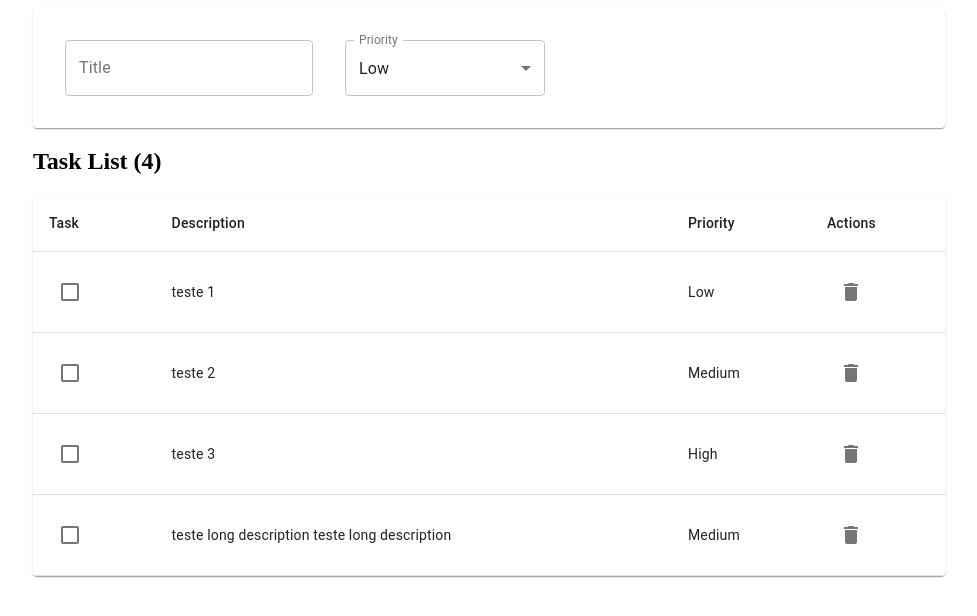
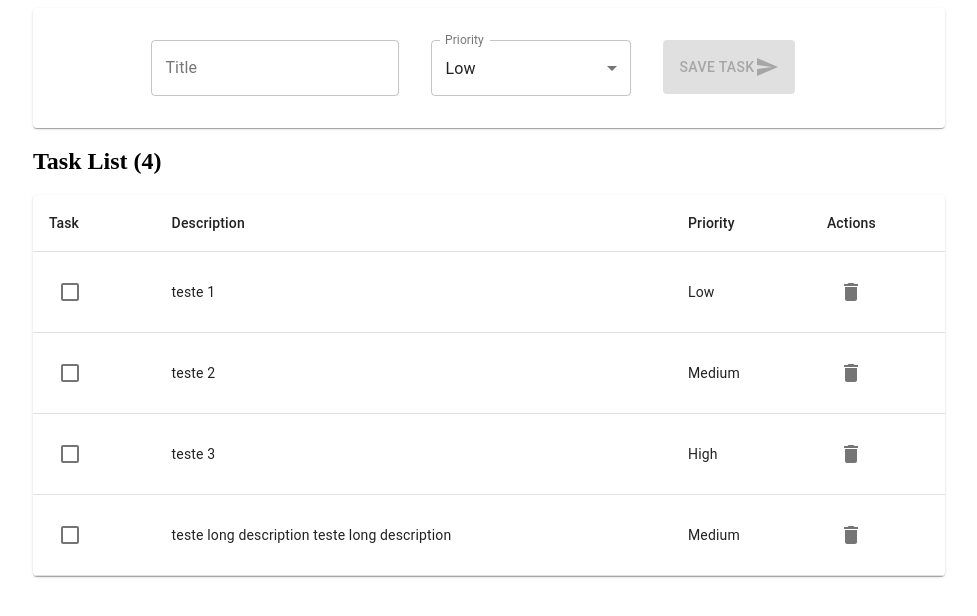
Before and after one commit to guilhermekuni/react-hooks-todo-list, a React (Create React App) app: page / in a window 1280 px wide. Shown: the top 616 px of the page, without its empty margins (151-1128 px from the left). Built offline with nearby package versions, Linux system fonts and the light colour scheme.

Commit message:
Implements save button and save validations

```diff
--- a/src/components/TaskForm.js
+++ b/src/components/TaskForm.js
@@ -1,24 +1,35 @@
 import React, { useState, useContext } from 'react';
 
 import { makeStyles } from '@material-ui/core/styles';
-import { Paper, TextField, MenuItem } from '@material-ui/core';
+import { Paper, TextField, MenuItem, Button, Box } from '@material-ui/core';
+import SendIcon from '@material-ui/icons/Send';
 
 import { priorityLevels } from '../utils/constants';
 import { TaskContext } from '../screens/Home';
 
 const useStyles = makeStyles(theme => ({
   container: {
+    marginTop: theme.spacing(2),
     display: 'flex',
     flexWrap: 'wrap',
   },
   textField: {
-    marginTop: theme.spacing(4),
+    marginTop: theme.spacing(2),
     marginBottom: theme.spacing(4),
-    marginLeft: theme.spacing(4)
+    marginRight: theme.spacing(4),
   },
   selectField: {
     width: 200,
-  }
+  },
+  button: {
+    maxHeight: 54,
+    marginTop: theme.spacing(2),
+    marginBottom: theme.spacing(4),
+    marginRight: theme.spacing(4),
+  },
+  sendIcon: {
+    scrollMarginLeft: theme.spacing(1),
+  },
 }));
 
 export default function TaskForm() {
@@ -39,6 +50,8 @@ export default function TaskForm() {
   function handleSubmit(event) {
     event.preventDefault();
 
+    if (taskTitle.length === 0) return;
+
     const lastId = tasks.length > 0 ? tasks[tasks.length - 1].id : 0;
 
     const newTask = {
@@ -54,6 +67,7 @@ export default function TaskForm() {
   return (
     <>
       <Paper>
+        <Box display="flex" justifyContent="center">
           <form className={classes.container} onSubmit={handleSubmit}>
             <TextField
               id='taskTitle'
@@ -80,7 +94,17 @@ export default function TaskForm() {
                 </MenuItem >
               ))}
             </TextField>
+            <Button
+              type="submit"
+              variant="contained"
+              color="secondary"
+              className={classes.button}
+              disabled={taskTitle.length === 0}>
+              Save Task
+            <SendIcon className={classes.sendIcon} />
+            </Button>
           </form>
+        </Box>
       </Paper>
     </>
   );
```
Lines whose indentation alone changed are shown as unchanged.
